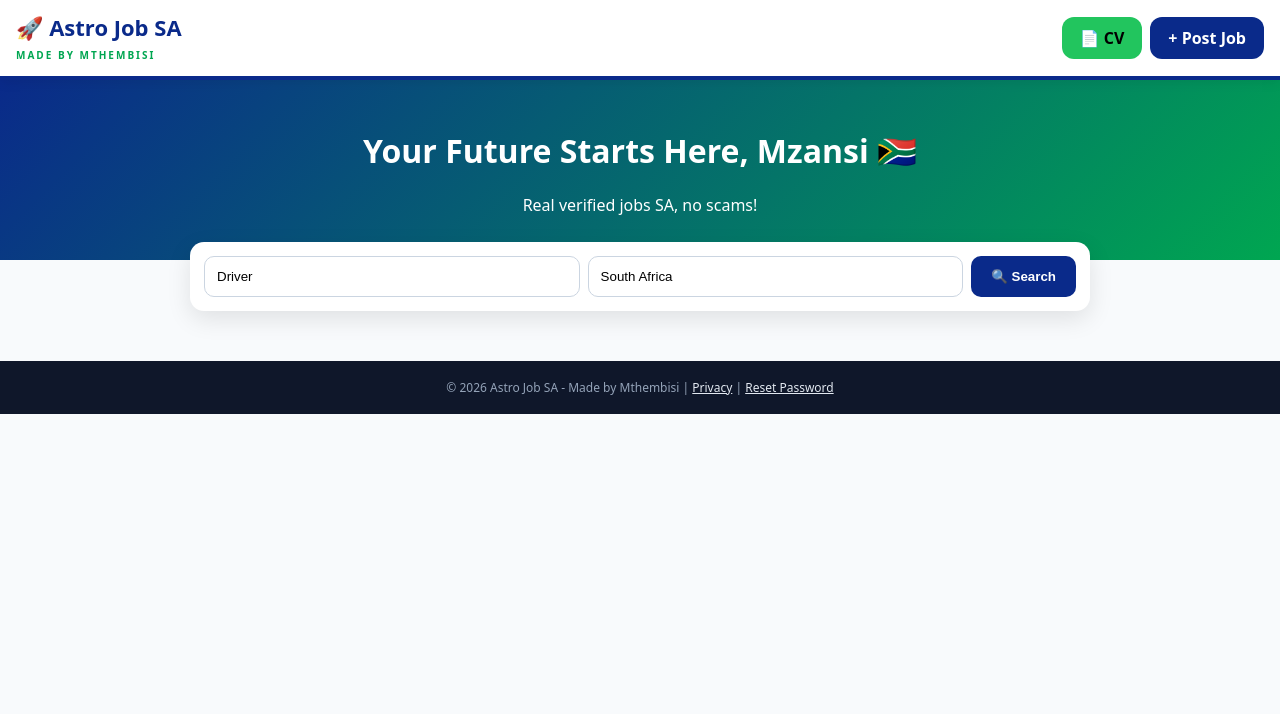
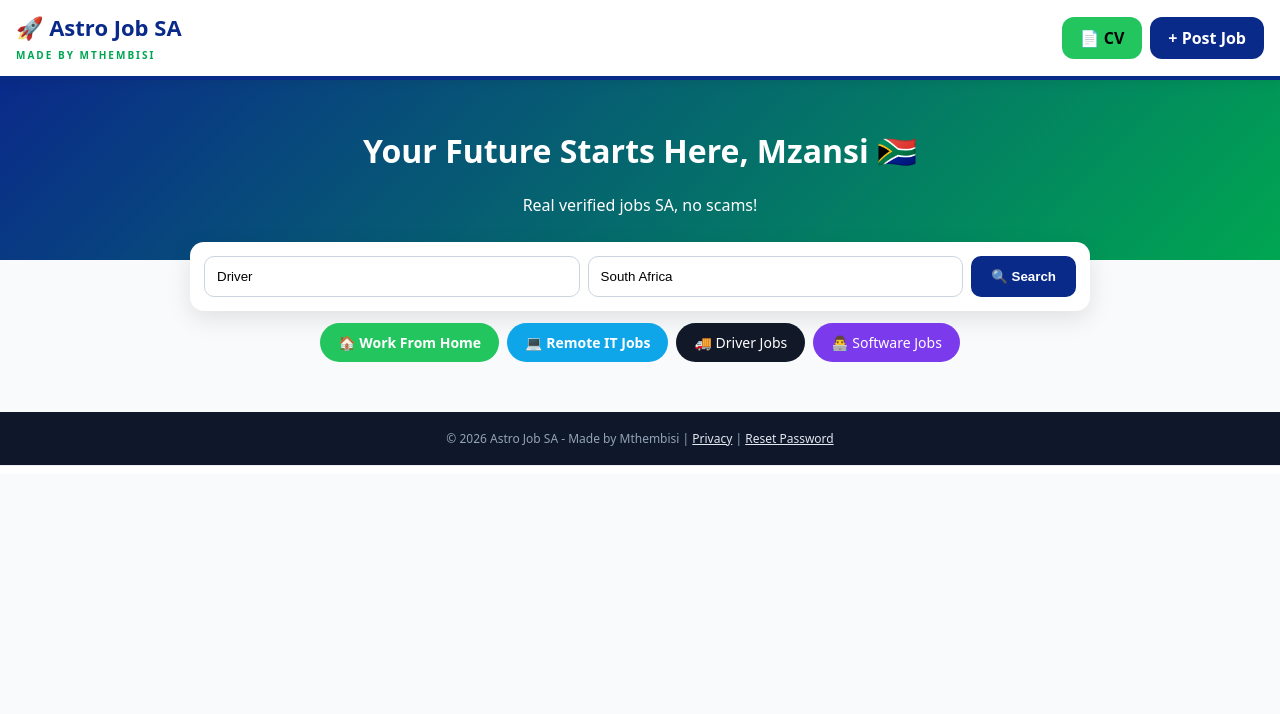
Before and after one commit to astroyoungin600-art/AstroJob-SA, a Flask app: page / in a window 1280 px wide. Shown: the top 714 px of the page. Run offline with Flask 3, Linux system fonts and the light colour scheme.

Commit message:
clean duplicate + add WFH button

```diff
--- a/app.py
+++ b/app.py
@@ -159,24 +159,15 @@ def post_job():
 if __name__=="__main__":
     app.run(host="0.0.0.0",port=8080,debug=False)
 
-@app.route('/jobs/<slug>')
-def high_cpc_job(slug):
-    # High CPC keywords for AdSense
-    seo_content = {
-        "software-engineer-jobs-south-africa": "Software Engineer jobs in South Africa pay R45k-R85k. Find Java, Python, C# roles in JHB, CPT, remote...",
-        "nursing-jobs-gauteng": "Nursing jobs Gauteng 2026 - Registered Nurse, ICU, Private hospitals...",
-        "remote-it-jobs": "Remote IT jobs SA - Work from home developer, support, cloud...",
-    }
-    return render_template('job_seo.html', slug=slug, content=seo_content.get(slug, f"Find {slug.replace('-',' ')} in South Africa"), title=slug.replace('-',' ').title())
 
 @app.route('/jobs/<slug>')
 def high_cpc_job(slug):
     seo_content = {
-        "software-engineer-jobs-south-africa": "Software Engineer jobs in South Africa pay R45k-R85k. Find Java, Python, C# roles in JHB, CPT, remote. Salary guide + interview tips.",
-        "nursing-jobs-gauteng": "Nursing jobs Gauteng 2026 - Registered Nurse, ICU, Private hospitals. R20k-R45k. SANC registered.",
-        "remote-it-jobs": "Remote IT jobs SA - Work from home developer, support, cloud. International clients paying in USD.",
-        "finance-manager-jobs": "Finance Manager jobs SA - CA(SA), CIMA, R60k-R120k. JHB Sandton, CPT.",
-        "driver-jobs-gauteng": "Driver jobs Gauteng - Code 10, Code 14, delivery driver. Immediate hiring."
+        "software-engineer-jobs-south-africa": "Software Engineer jobs in South Africa pay R45k-R85k. Find Java, Python, C# roles in JHB, CPT, remote.",
+        "nursing-jobs-gauteng": "Nursing jobs Gauteng 2026 - Registered Nurse, ICU, Private hospitals. R20k-R45k.",
+        "remote-it-jobs": "Remote IT jobs SA - Work from home developer, support, cloud. USD pay.",
+        "finance-manager-jobs": "Finance Manager jobs SA - CA(SA), CIMA, R60k-R120k.",
+        "driver-jobs-gauteng": "Driver jobs Gauteng - Code 10, 14, delivery driver."
     }
     text = seo_content.get(slug, f"Find {slug.replace('-',' ')} in South Africa 2026")
     return render_template('job_seo.html', slug=slug, content=text, title=slug.replace('-',' ').title())
--- a/templates/index.html
+++ b/templates/index.html
@@ -24,13 +24,14 @@
 </div>
 <div class="hero"><h1>Your Future Starts Here, Mzansi 🇿🇦</h1><p>Real verified jobs SA, no scams!</p></div>
 <form method="POST" class="searchBox"><input name="q" value="{{qq}}" placeholder="Driver"><input name="loc" value="{{loc}}" placeholder="Johannesburg"><button>🔍 Search</button></form>
+<div style="display:flex;gap:8px;flex-wrap:wrap;justify-content:center;margin:12px 0"><a href="/jobs/remote-it-jobs" style="background:#22c55e;color:#fff;padding:10px 18px;border-radius:24px;text-decoration:none;font-weight:700;font-size:14px">🏠 Work From Home</a><a href="/?q=remote" style="background:#0ea5e9;color:#fff;padding:10px 18px;border-radius:24px;text-decoration:none;font-weight:700;font-size:14px">💻 Remote IT Jobs</a><a href="/?q=driver" style="background:#111827;color:#fff;padding:10px 18px;border-radius:24px;text-decoration:none;font-size:14px">🚚 Driver Jobs</a><a href="/jobs/software-engineer-jobs-south-africa" style="background:#7c3aed;color:#fff;padding:10px 18px;border-radius:24px;text-decoration:none;font-size:14px">👨‍💻 Software Jobs</a></div>
 <div class="jobs">
 {% for j in jobs %}
 <div class="job"><h3 style="margin:0 0 6px;color:#0a2a8a">{{j.title}}</h3><div style="font-size:12px;color:#64748b">🏢 {{j.company}} • 📍 {{j.location}} • {{j.created}}</div><div style="font-size:13px;margin-top:6px">{{j.desc}}...</div><div style="margin-top:10px"><a href="{{j.url}}" target="_blank" style="background:#0a2a8a;color:#fff;padding:8px 14px;border-radius:8px;text-decoration:none;font-weight:800">Apply →</a> <a href="https://wa.me/?text={{share_text}}%20{{j.url}}" target="_blank" style="background:#22c55e;color:#000;padding:8px 14px;border-radius:8px;text-decoration:none;font-weight:800">WhatsApp</a></div></div>
 
 {% if loop.index % 3 == 0 %}
 <div style="margin:20px 0; min-height:100px; background:#fff; border-radius:12px; padding:10px">
-<ins class="adsbygoogle" style="display:block" data-ad-client="ca-pub-2133699761079270" data-ad-slot="2476030872" data-ad-format="auto" data-full-width-responsive="true"></ins>
+<ins class="adsbygoogle" style="display:block" data-ad-client="ca-pub-2133699761079270" data-ad-slot="auto" data-ad-format="auto" data-full-width-responsive="true"></ins>
 <script>(adsbygoogle=window.adsbygoogle||[]).push({});</script>
 </div>
 {% endif %}
@@ -47,4 +48,9 @@ function installPWA(){if(deferredPrompt){deferredPrompt.prompt();}}
 </script>
 <button id="pwaBtn" onclick="installPWA()" style="display:none;position:fixed;bottom:20px;right:20px;background:#22c55e;color:#000;padding:12px 18px;border-radius:30px;border:none;font-weight:bold;z-index:999">Add to Home Screen</button>
 <div style="text-align:center;padding:18px;background:#0f172a;color:#94a3b8;font-size:12px;margin-top:30px">© 2026 Astro Job SA - Made by Mthembisi | <a href="/privacy" style="color:#e2e8f0">Privacy</a> | <a href="/reset-password" style="color:#e2e8f0">Reset Password</a></div>
+
+<div style="position:sticky;bottom:0;z-index:9999;background:#fff;padding:4px;text-align:center;border-top:1px solid #eee">
+<ins class="adsbygoogle" style="display:block" data-ad-client="ca-pub-2133699761079270" data-ad-slot="auto" data-ad-format="auto" data-full-width-responsive="true"></ins>
+<script>(adsbygoogle=window.adsbygoogle||[]).push({});</script>
+</div>
 </body></html>
```
